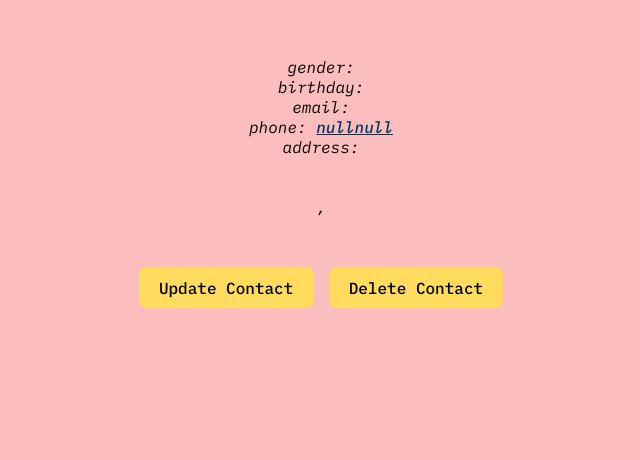
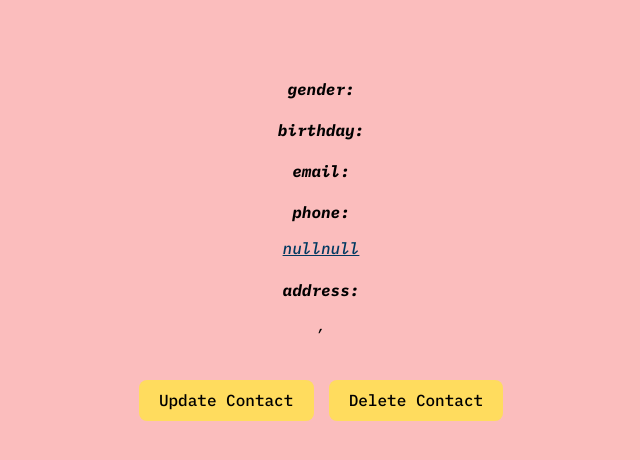
Before and after one commit to dyazdani/contact-list, a React (Vite) app: page /contacts/1 in a window 1280 px wide. Shown: the top 460 px of the page, without its empty margins (319-959 px from the left). Built offline with nearby package versions, Linux system fonts and the light colour scheme; data requests are answered from the project's data file.

Commit message:
Formatted Contact Details

```diff
--- a/src/components/ContactDetails.tsx
+++ b/src/components/ContactDetails.tsx
@@ -46,18 +46,30 @@ const ContactDetails = () => {
         <>
             <h1>{targetContact.name}</h1>
             <address>
-                gender: {targetContact.gender} <br />
-                birthday: {typeof targetContact.birthday === 'number' ? (new Date(targetContact.birthday)).toLocaleDateString() : null}<br />
-                email: <a href="mailto:">{targetContact.email}</a><br />
-                phone: <a href={`tel:+${targetContact.phone.country_code}${targetContact.phone.phone}`}>{`${targetContact.phone.country_code}${targetContact.phone.phone}`}</a><br />
-                address: <br />
-                {targetContact.address.street} <br />
-                {targetContact.address.unit} <br />
-                {targetContact.address.city}, {targetContact.address.state} <br />
-                {targetContact.address.zip} <br />
-                {targetContact.address.country}
+                <div>
+                    <h4>gender: </h4>
+                    <p>{targetContact.gender}</p>
+                </div>
+                <div>
+                    <h4>birthday: </h4>
+                    <p>{typeof targetContact.birthday === 'number' ? (new Date(targetContact.birthday)).toLocaleDateString() : null}</p>
+                </div>
+                <div>
+                    <h4>email: </h4>
+                    <p><a href="mailto:">{targetContact.email}</a></p>
+                </div>
+                <div>
+                    <h4>phone: </h4>
+                    <p><a href={`tel:+${targetContact.phone.country_code}${targetContact.phone.phone}`}>{`${targetContact.phone.country_code}${targetContact.phone.phone}`}</a></p>
+                </div>
+                <div id="address">
+                    <h4>address:</h4>
+                    <div>{targetContact.address.street}  {targetContact.address.unit}</div>
+                    <div>{targetContact.address.city}, {targetContact.address.state}  {targetContact.address.zip}</div>
+                    <div>{targetContact.address.country}</div>
+                </div>
             </address>
-            <div id="details-buttons">
+            <div className="details-buttons">
                 <button type="button">
                     <Link to={`/contacts/${contactID}/update`} state={contactID}>Update Contact</Link>
                 </button>
--- a/src/index.css
+++ b/src/index.css
@@ -4,8 +4,8 @@
   background-color: #fbbdbd;
 }
 
-address {
-  color: #000000;
+address * {
+  margin-bottom: 10px;
 }
 
 a {
@@ -78,9 +78,14 @@ button a {
   text-decoration: none;
 }
 
-#details-buttons {
+.details-buttons {
   display: flex;
   flex-flow: row nowrap;
   gap: 15px;
   margin-top: 15px;
 }
+
+
+#address div {
+  margin-bottom: 5px;
+}
```
